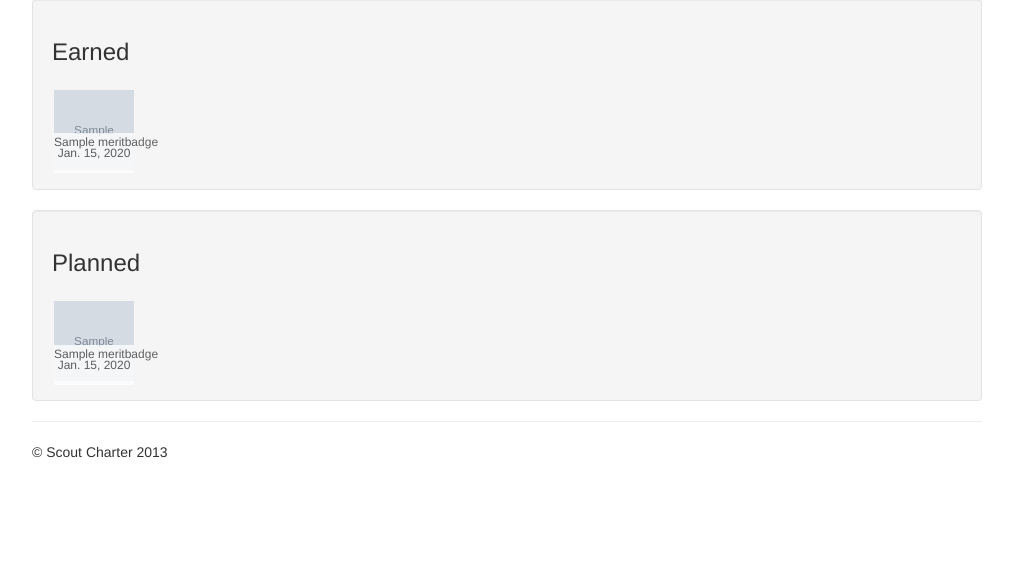
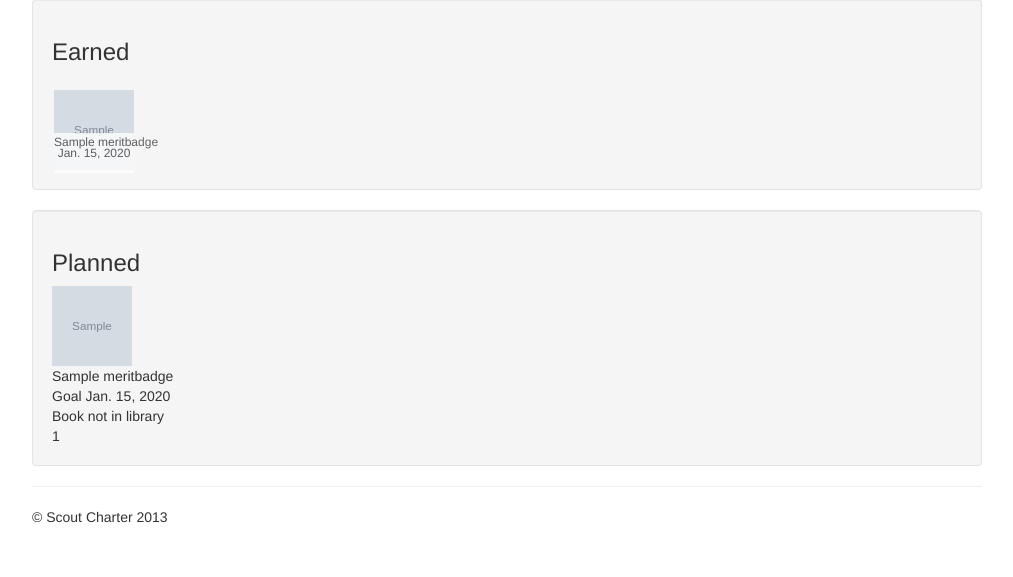
Before and after one commit to brycecaine/scoutcharter_heroku, a Django app: page /home/ in a window 1280 px wide. Shown: the part 463-1040 px from the top of the page, without its empty margins (133-1146 px from the left). Before the commit the page ends 921 px from the top, so only its background shows below. Run offline with Django 3.2, Linux system fonts and the light colour scheme; a user stored in the database is signed in; tables that the repository leaves empty hold one stand-in row (values such as "Sample post"); grey boxes marked "Sample" are stand-in pictures; some libraries are stand-ins or nearby versions.

Commit message:
Added book request functionality (still needs to email admin to notify of new request)

```diff
--- a/advancement/views.py
+++ b/advancement/views.py
@@ -1,5 +1,5 @@
 from advancement import service
-from advancement.models import Scouter, Parent, Rank, ScoutRank, ScoutMeritBadge, MeritBadge, ScoutNote
+from advancement.models import Scouter, Parent, Rank, ScoutRank, ScoutMeritBadge, MeritBadge, ScoutNote, MeritBadgeBook, ScoutMeritBadgeBook
 from datetime import datetime
 from django.contrib.auth.decorators import login_required
 from django.http import HttpResponse
@@ -31,6 +31,10 @@ def home(request, scouter_id=None):
 		if scouter.patrol == 'all':
 			scouts = Scouter.objects.exclude(role='leader').order_by('user__first_name')
 			scouts_by_age = scouts.order_by('birth_date') # Need to fix this so the order_by doesn't happen twice
+
+		scout = None
+		if scouter_id:
+			scout = Scouter.objects.get(id=scouter_id)
 
 	elif scouter_role == 'parent':
 		parent = Parent.objects.get(user=user)
@@ -73,6 +77,9 @@ def home(request, scouter_id=None):
 		if scouter_id:
 			scout = Scouter.objects.get(id=scouter_id)
 
+
+	# -------------------------------------------------------------------------
+	# Get other info if a scout is logged in
 	else:
 		scout_list = []
 		scout = scouter
@@ -119,6 +126,43 @@ def home(request, scouter_id=None):
 		scout_notes = []
 		if scouter_role == 'leader':
 			scout_notes = ScoutNote.objects.filter(scout=scout).order_by('-note_date')
+
+	# -------------------------------------------------------------------------
+	# Get merit-badge book info
+	scout_merit_badge_books = ScoutMeritBadgeBook.objects.filter(scout=scout).exclude(date_returned__gt='1901-01-01')
+	scout_merit_badges_planned_mbs = scout_merit_badges_planned.values_list('merit_badge', flat=True)
+
+	scout_merit_badge_books_planned = []
+	scout_merit_badge_books_unplanned = []
+	for scout_merit_badge_book in scout_merit_badge_books:
+		if scout_merit_badge_book.merit_badge_book.merit_badge.id in scout_merit_badges_planned_mbs:
+			scout_merit_badge_books_planned.append(scout_merit_badge_book)
+
+		elif scout_merit_badge_book.date_borrowed:
+			scout_merit_badge_books_unplanned.append(scout_merit_badge_book)
+
+	scout_merit_badges_planned_list = []
+	for scout_merit_badge_planned in scout_merit_badges_planned:
+		logging.error(1)
+		scout_merit_badge_planned_dict = {'id': scout_merit_badge_planned.id,
+		                                  'merit_badge': scout_merit_badge_planned.merit_badge,
+		                                  'goal_date': scout_merit_badge_planned.goal_date}
+		for scout_merit_badge_book_planned in scout_merit_badge_books_planned:
+			logging.error(2)
+			if scout_merit_badge_book_planned.merit_badge_book.merit_badge == scout_merit_badge_planned.merit_badge:
+				logging.error(3)
+				scout_merit_badge_planned_dict['book_in_library'] = True
+				scout_merit_badge_planned_dict['book_date_requested'] = scout_merit_badge_book_planned.date_requested
+				scout_merit_badge_planned_dict['book_date_borrowed'] = scout_merit_badge_book_planned.date_borrowed
+				scout_merit_badge_planned_dict['book_date_due'] = scout_merit_badge_book_planned.date_due
+
+			else:
+				scout_merit_badge_planned_dict['book_in_library'] = False
+				scout_merit_badge_planned_dict['book_date_requested'] = None
+				scout_merit_badge_planned_dict['book_date_borrowed'] = None
+				scout_merit_badge_planned_dict['book_date_due'] = None
+
+		scout_merit_badges_planned_list.append(scout_merit_badge_planned_dict)
 
 	return render_to_response('home.html', locals(), context_instance=RequestContext(request))
 
@@ -209,3 +253,42 @@ def update_scoutrank(request):
 				                    'image_ph_name': rank.image_ph_name})
 
 	return HttpResponse(rank_json)
+
+def request_mbbook(request):
+	# Create mb book request in the database
+	user = request.user
+	scout = Scouter.objects.get(user=user)
+
+	meritbadge_id = request.POST.get('meritbadge_id')
+	merit_badge = MeritBadge.objects.get(id=meritbadge_id)
+
+	try:
+		logging.error(0)
+		merit_badge_book = MeritBadgeBook.objects.get(merit_badge=merit_badge)
+		logging.error(1)
+	except:
+		outcome = '<div>Merit badge book not in library</div>'
+
+	try:
+		scout_merit_badge_book = ScoutMeritBadgeBook.objects.get(scout=scout, merit_badge_book=merit_badge_book)
+		if scout_merit_badge_book.date_returned:
+			scout_merit_badge_book = ScoutMeritBadgeBook.objects.create(scout=scout, merit_badge_book=merit_badge_book)
+	except:
+		scout_merit_badge_book = ScoutMeritBadgeBook.objects.create(scout=scout, merit_badge_book=merit_badge_book)
+
+	scout_merit_badge_book = ScoutMeritBadgeBook.objects.create(scout=scout, merit_badge_book=merit_badge_book)
+
+	logging.error(2)
+	scout_merit_badge_book.date_requested = datetime.now()
+	logging.error(3)
+	scout_merit_badge_book.save()
+	logging.error(4)
+	outcome = '<div>Book requested, you will be contacted soon</div>'
+	logging.error(5)
+
+	# Email admin
+	# Add functionality to notify the admin of this request
+
+	return_json = json.dumps({'outcome': outcome})
+
+	return HttpResponse(return_json)
--- a/scoutcharter/urls.py
+++ b/scoutcharter/urls.py
@@ -15,6 +15,8 @@ urlpatterns = patterns('',
     url(r'^update-scoutmeritbadge/?$', 'advancement.views.update_scoutmeritbadge', name='update_scoutmeritbadge'),
     url(r'^update-scoutrank/?$', 'advancement.views.update_scoutrank', name='update_scoutrank'),
 
+    url(r'^request-mbbook/?$', 'advancement.views.request_mbbook', name='request_mbbook'),
+
     # url(r'^giftplanner/', include('giftplanner.urls')),
     # Examples:
     # url(r'^$', 'giftaway.views.home', name='home'),
--- a/templates/base.html
+++ b/templates/base.html
@@ -324,6 +324,22 @@
 					})
 				})
 
+				$('.request-mbbook').click(function() {
+					$this_el = $(this)
+					id = $this_el.attr('id')
+					console.log('here0')
+					$.ajax({
+						type: 'POST',
+						url: '/request-mbbook',
+						data: {meritbadge_id: id,
+						       csrfmiddlewaretoken: '{{ csrf_token }}'},
+						dataType: 'json',
+						success: function(data) {
+							console.log('here')
+							$this_el.replaceWith(data.outcome)
+						}
+					})
+				})
 
 			});
         </script>
--- a/templates/home.html
+++ b/templates/home.html
@@ -136,20 +136,44 @@
 			            	</div>
 		            	{% endif %}
 		            </h3>
-		            {% for scout_merit_badge_planned in scout_merit_badges_planned %}
-	                	<span id="planned-mb-{{ scout_merit_badge_planned.id }}" class="wrapper">
-					    	<img src="{{ STATIC_URL }}img/merit_badges/{{ scout_merit_badge_planned.merit_badge.image_name }}" width="80" height="80" class="top-margin-small">
-						    <span class="description">
+		            {% for scout_merit_badge_planned in scout_merit_badges_planned_list %}
+	                	<div class="row-fluid" id="planned-mb-{{ scout_merit_badge_planned.id }}">
+					    	<div class="span4">
+					    		<img src="{{ STATIC_URL }}img/merit_badges/{{ scout_merit_badge_planned.merit_badge.image_name }}" width="80" height="80">
+							    {% if scouter.role == 'scout' %}
+						        	<a class="close delete-planned-mb pull-right" id="{{ scout_merit_badge_planned.id }}">&times;</a>
+							    {% endif %}
+						    </div>
+						    <div class="span8">
 						        {{ scout_merit_badge_planned.merit_badge.name }}<br />
-								{{ scout_merit_badge_planned.goal_date }}
-						    </span>
-						    {% if scouter.role == 'scout' %}
-						    	<span class="mb-close-label">
-						        	<a class="close delete-planned-mb" id="{{ scout_merit_badge_planned.id }}">&times;</a>
-						    	</span>
-						    {% endif %}
-						</span>
+								Goal {{ scout_merit_badge_planned.goal_date }}<br />
+								{% if scout_merit_badge_planned.book_in_library %}
+									{% if scout_merit_badge_planned.book_date_requested and not scout_merit_badge_planned.book_date_borrowed %}
+										Book requested, you will be contacted soon<br />
+									{% elif scout_merit_badge_planned.book_date_borrowed %}
+										Book checked out (due {{ scout_merit_badge_planned.book_date_due }})<br />
+									{% else %}
+										<a class="request-mbbook" href="#" id="{{ scout_merit_badge_planned.merit_badge.id }}">Check out book</a><br />
+									{% endif %}
+								{% else %}
+									Book not in library<br />
+								{% endif %}
+								{{ scout_merit_badge_planned.merit_badge.id }}
+						    </div>
+						</div>
 		            {% endfor %}
+					{% if scout_merit_badge_books_unplanned %}
+						<div class="row-fluid">
+							<div class="span12">
+								<h3>Books to return</h3>
+								{% for scout_merit_badge_book_unplanned in scout_merit_badge_books_unplanned %}
+									{% if scout_merit_badge_book_unplanned.date_borrowed %}
+										{{ scout_merit_badge_book_unplanned.merit_badge_book }} - due {{ scout_merit_badge_book_unplanned.date_due }}
+									{% endif %}
+								{% endfor %}
+							</div>
+						</div>
+					{% endif %}
 		        </div>
 		    </div>
 		</div>
```
